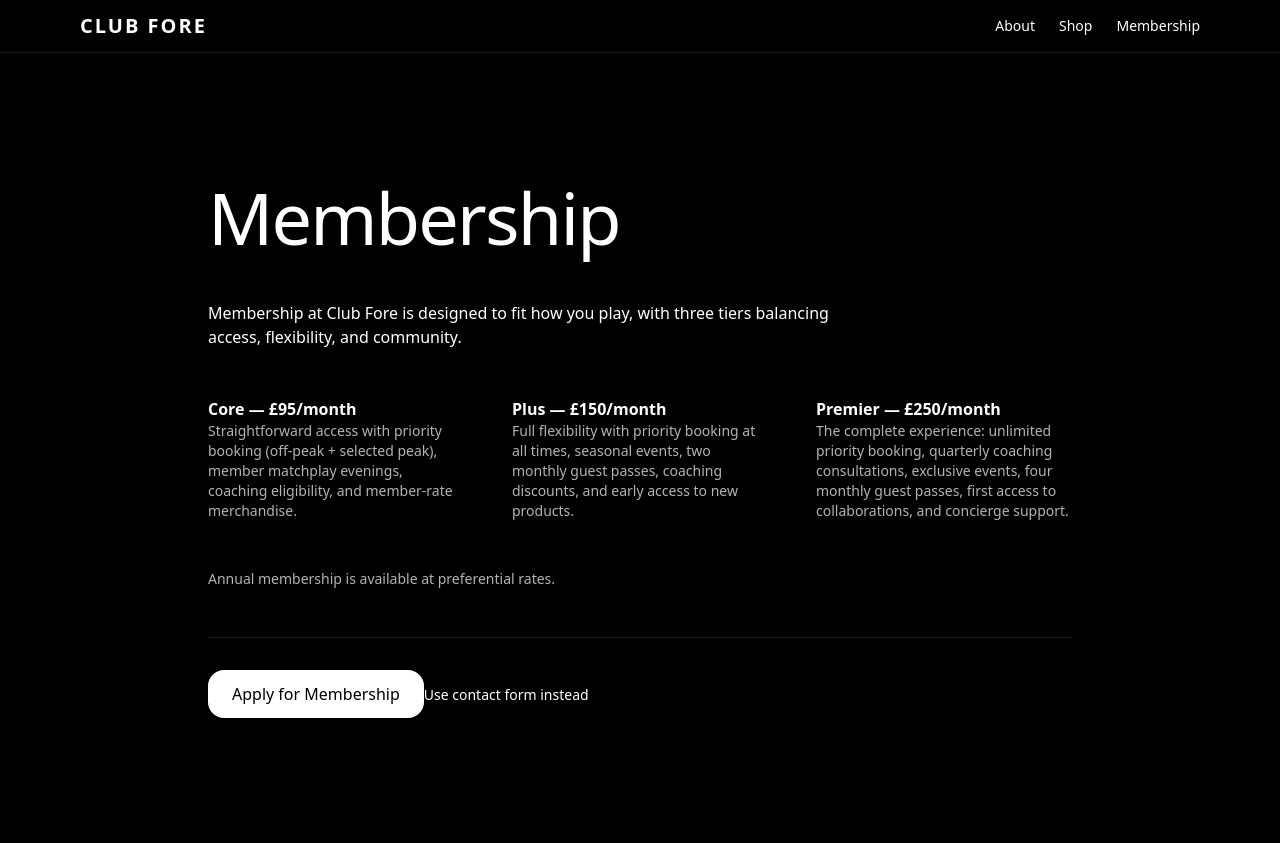
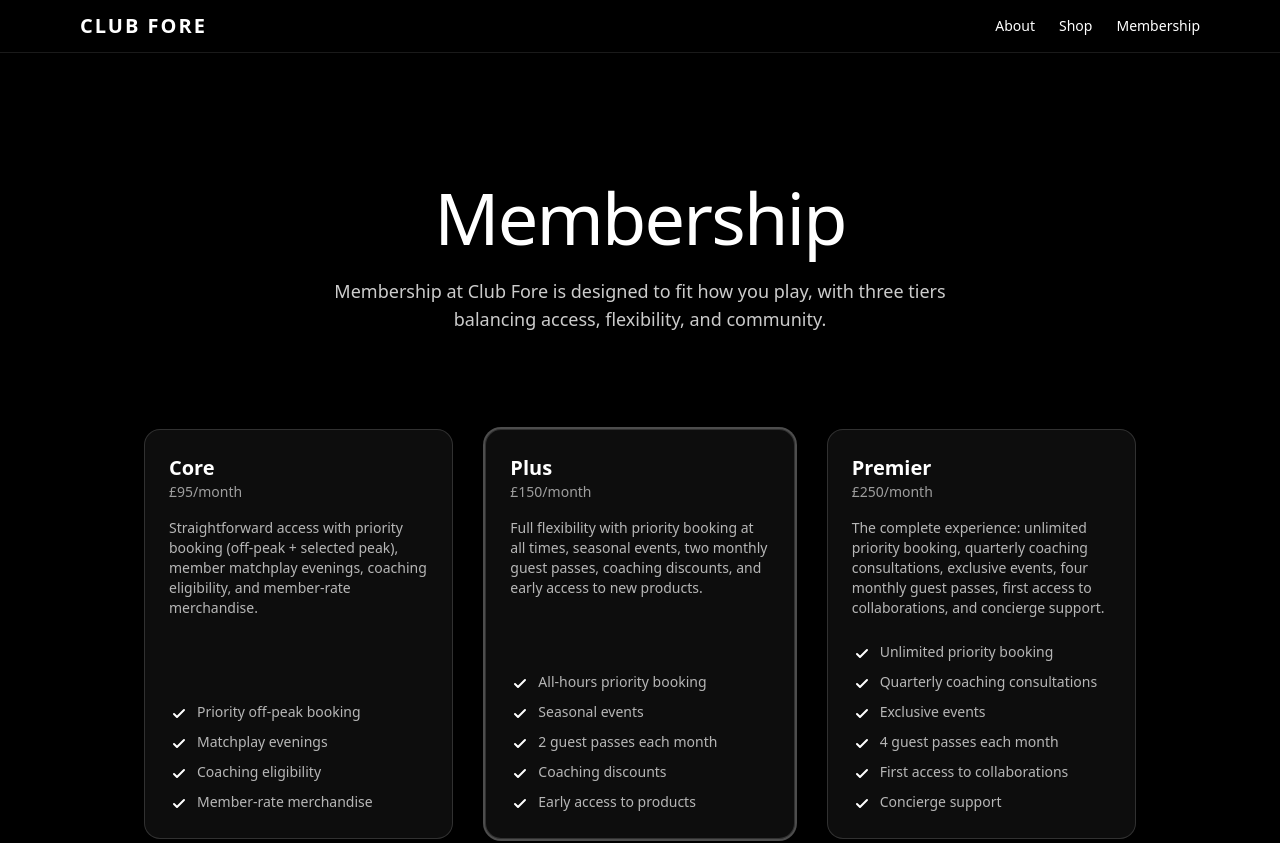
Before and after one commit to NickCoding122/ClubFore, a Next.js app: page /membership in a window 1280 px wide. Shown: the top 843 px of the page. Built offline with nearby package versions, Linux system fonts and the light colour scheme.

Commit message:
Redesign membership page

```diff
--- a/app/membership/page.tsx
+++ b/app/membership/page.tsx
@@ -1,6 +1,58 @@
 import type { Metadata } from "next";
+import type { SVGProps } from "react";
 import Link from "next/link";
 import { ApplyButton } from "./ApplyButton";
+
+type Plan = {
+  name: string;
+  price: string;
+  description: string;
+  features: string[];
+  highlighted?: boolean;
+};
+
+const plans: Plan[] = [
+  {
+    name: "Core",
+    price: "£95/month",
+    description:
+      "Straightforward access with priority booking (off-peak + selected peak), member matchplay evenings, coaching eligibility, and member-rate merchandise.",
+    features: [
+      "Priority off-peak booking",
+      "Matchplay evenings",
+      "Coaching eligibility",
+      "Member-rate merchandise"
+    ]
+  },
+  {
+    name: "Plus",
+    price: "£150/month",
+    description:
+      "Full flexibility with priority booking at all times, seasonal events, two monthly guest passes, coaching discounts, and early access to new products.",
+    features: [
+      "All-hours priority booking",
+      "Seasonal events",
+      "2 guest passes each month",
+      "Coaching discounts",
+      "Early access to products"
+    ],
+    highlighted: true
+  },
+  {
+    name: "Premier",
+    price: "£250/month",
+    description:
+      "The complete experience: unlimited priority booking, quarterly coaching consultations, exclusive events, four monthly guest passes, first access to collaborations, and concierge support.",
+    features: [
+      "Unlimited priority booking",
+      "Quarterly coaching consultations",
+      "Exclusive events",
+      "4 guest passes each month",
+      "First access to collaborations",
+      "Concierge support"
+    ]
+  }
+];
 
 export const metadata: Metadata = {
   title: "Membership",
@@ -10,47 +62,75 @@ export const metadata: Metadata = {
   twitter: { images: ["/twitter-image"] }
 };
 
+function CheckIcon(props: SVGProps<SVGSVGElement>) {
+  return (
+    <svg viewBox="0 0 20 20" fill="none" aria-hidden="true" {...props}>
+      <path
+        d="M5 10l3 3 7-7"
+        stroke="currentColor"
+        strokeWidth={2}
+        strokeLinecap="round"
+        strokeLinejoin="round"
+      />
+    </svg>
+  );
+}
+
 export default function MembershipPage() {
   return (
-    <div id="main" className="max-w-4xl mx-auto px-4 py-32 space-y-12">
-      <h1 className="text-6xl md:text-7xl tracking-tight leading-[0.95]">Membership</h1>
-      <div className="max-w-[72ch] space-y-6 md:space-y-8">
-        <p>
-          Membership at Club Fore is designed to fit how you play, with three tiers balancing access,
-          flexibility, and community.
+    <div id="main" className="max-w-5xl mx-auto px-4 py-32 space-y-24">
+      <header className="text-center space-y-6">
+        <h1 className="text-6xl md:text-7xl tracking-tight leading-[0.95]">
+          Membership
+        </h1>
+        <p className="max-w-2xl mx-auto text-lg text-white/80">
+          Membership at Club Fore is designed to fit how you play, with three tiers
+          balancing access, flexibility, and community.
         </p>
+      </header>
+
+      <section className="grid gap-8 md:grid-cols-3">
+        {plans.map((plan) => (
+          <div
+            key={plan.name}
+            className={`flex flex-col rounded-2xl border border-white/15 p-6 backdrop-blur bg-white/5 ${
+              plan.highlighted ? "ring-2 ring-white/30" : ""
+            }`}
+          >
+            <div className="mb-4">
+              <h2 className="text-xl font-semibold">{plan.name}</h2>
+              <p className="text-sm text-white/60">{plan.price}</p>
             </div>
-      <div className="grid gap-12 md:grid-cols-3">
-        <div>
-          <div className="font-semibold">Core — £95/month</div>
+            <p className="text-sm text-white/70 flex-1">{plan.description}</p>
+            <ul className="mt-6 space-y-2">
+              {plan.features.map((feature) => (
+                <li
+                  key={feature}
+                  className="flex items-start text-sm text-white/70"
+                >
+                  <CheckIcon className="h-5 w-5 flex-none text-white mr-2 mt-0.5" />
+                  <span>{feature}</span>
+                </li>
+              ))}
+            </ul>
+          </div>
+        ))}
+      </section>
+
+      <section className="space-y-6 text-center">
         <p className="text-sm text-white/70">
-            Straightforward access with priority booking (off-peak + selected peak), member
-            matchplay evenings, coaching eligibility, and member-rate merchandise.
+          Annual membership is available at preferential rates.
         </p>
-        </div>
-        <div>
-          <div className="font-semibold">Plus — £150/month</div>
-          <p className="text-sm text-white/70">
-            Full flexibility with priority booking at all times, seasonal events, two monthly guest
-            passes, coaching discounts, and early access to new products.
-          </p>
-        </div>
-        <div>
-          <div className="font-semibold">Premier — £250/month</div>
-          <p className="text-sm text-white/70">
-            The complete experience: unlimited priority booking, quarterly coaching consultations,
-            exclusive events, four monthly guest passes, first access to collaborations, and concierge
-            support.
-          </p>
-        </div>
-      </div>
-      <p className="text-sm text-white/70">Annual membership is available at preferential rates.</p>
-      <div className="border-t border-white/10 mt-16 pt-8 space-y-6">
+        <div className="space-y-2">
           <ApplyButton />
-        <Link href="/contact?reason=membership" className="text-sm focus:outline-white/60">
+          <Link
+            href="/contact?reason=membership"
+            className="block text-sm text-white/70 hover:text-white focus:outline-white/60"
+          >
             Use contact form instead
           </Link>
         </div>
+      </section>
     </div>
   );
 }
```
Lines whose indentation alone changed are shown as unchanged.
